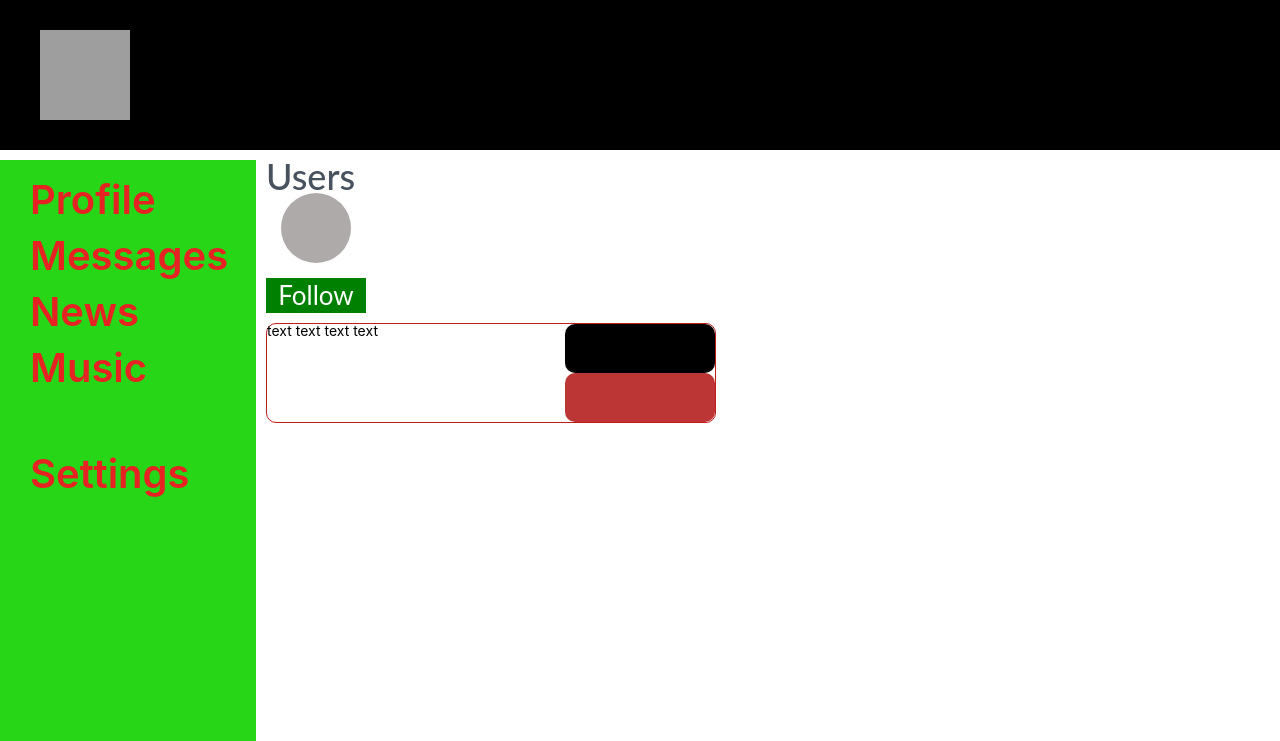
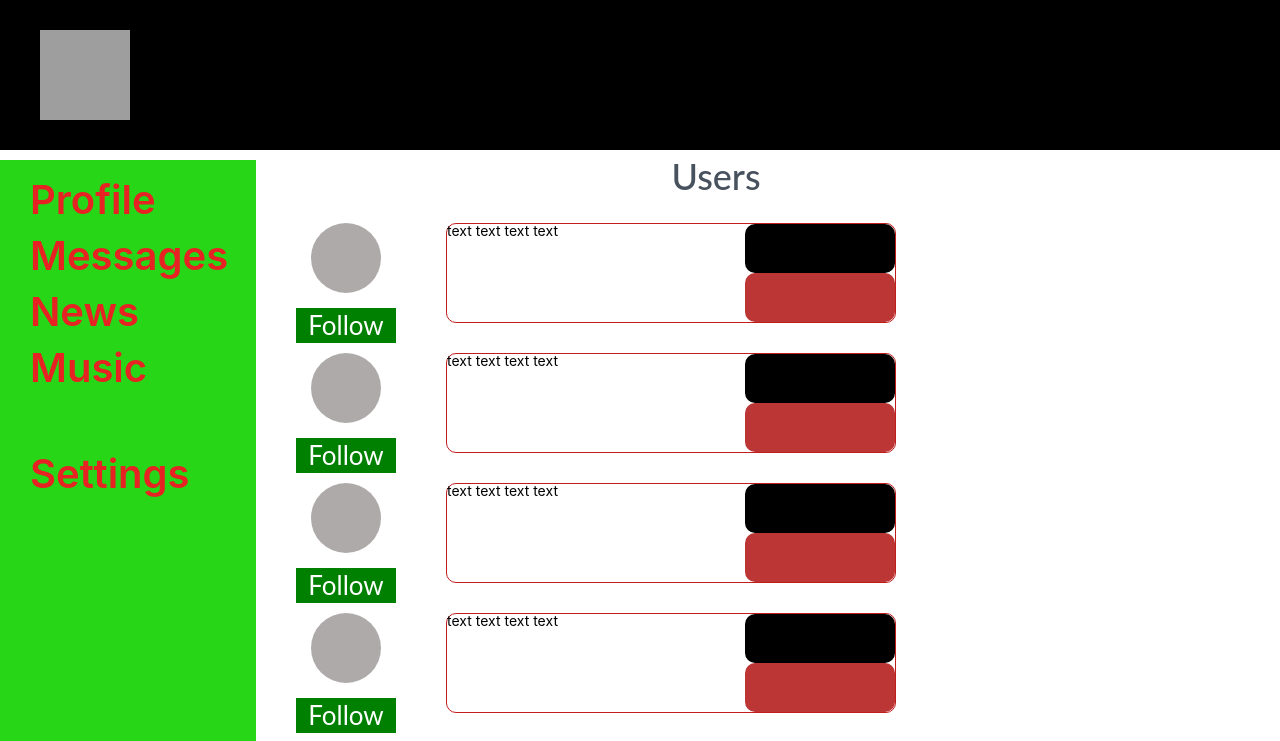
Before and after one commit to jaumamyfront-ender/ReactApp, a React (Create React App) app in the folder my-app/: page / in a window 1280 px wide. Shown: the top 741 px of the page. Built offline with nearby package versions, Linux system fonts and the light colour scheme; grey boxes are pictures that could not be loaded.

Commit message:
endBuildMessagesAlfaV

```diff
--- a/my-app/src/App.js
+++ b/my-app/src/App.js
@@ -2,7 +2,7 @@ import "./App.css";
 import Header from "./components/Header/Header.jsx";
 import Sidebar from "./components/Sidebar/Sidebar";
 // import Content from "./components/Content/Content";
-import Dialogs from "./components/Dialogs/Dialogs";
+import Messages from "./components/Messages/Messages";
 
 function App() {
   return (
@@ -10,7 +10,7 @@ function App() {
       <Header />
       <Sidebar />
 
-      <Dialogs />
+      <Messages />
     </div>
   );
 }
--- a/my-app/src/components/Dialogs/Dialogs.jsx
+++ /dev/null
@@ -1,27 +0,0 @@
-import React from "react";
-import classes from "./dialogs.module.css";
-const Dialogs = () => {
-  return (
-    <div className={classes.wrapper}>
-      <div className={classes.descriptionTitle}>
-        <p>Users</p>
-      </div>
-      <div className={classes.followUsers}>
-        <div className={classes.followUserImage}></div>
-        <div className={classes.followUserButton}>
-          <button>Follow</button>
-        </div>
-      </div>
-      <div className={classes.UserComments}>
-        <div className={classes.comment__area}>
-          <p>text text text text</p>
-        </div>
-        <div className={classes.info__container}>
-          <div className={classes.info__card}></div>
-          <div className={classes.info__about__User}></div>
-        </div>
-      </div>
-    </div>
-  );
-};
-export default Dialogs;
--- /dev/null
+++ b/my-app/src/components/Messages/Messages.jsx
@@ -0,0 +1,105 @@
+import React from "react";
+import classes from "./messages.module.css";
+const Messages = () => {
+  return (
+    <div className={classes.wrapper}>
+      <div className={classes.descriptionTitle}>
+        <p>Users</p>
+      </div>
+      <div className={classes.ContainerMessages}>
+        {" "}
+        <div className={classes.BlockDialogsWrapper}>
+          {" "}
+          <div className={classes.followUsers}>
+            <div className={classes.followUserImage}></div>
+            <div className={classes.followUserButton}>
+              <button>Follow</button>
+            </div>
+          </div>
+          <div className={classes.UserComments}>
+            <div className={classes.comment__area}>
+              <p>text text text text</p>
+            </div>
+            <div className={classes.info__container}>
+              <div className={classes.info__card}></div>
+              <div className={classes.info__about__User}></div>
+            </div>
+          </div>
+        </div>
+        <div className={classes.BlockDialogsWrapper}>
+          {" "}
+          <div className={classes.followUsers}>
+            <div className={classes.followUserImage}></div>
+            <div className={classes.followUserButton}>
+              <button>Follow</button>
+            </div>
+          </div>
+          <div className={classes.UserComments}>
+            <div className={classes.comment__area}>
+              <p>text text text text</p>
+            </div>
+            <div className={classes.info__container}>
+              <div className={classes.info__card}></div>
+              <div className={classes.info__about__User}></div>
+            </div>
+          </div>
+        </div>
+        <div className={classes.BlockDialogsWrapper}>
+          {" "}
+          <div className={classes.followUsers}>
+            <div className={classes.followUserImage}></div>
+            <div className={classes.followUserButton}>
+              <button>Follow</button>
+            </div>
+          </div>
+          <div className={classes.UserComments}>
+            <div className={classes.comment__area}>
+              <p>text text text text</p>
+            </div>
+            <div className={classes.info__container}>
+              <div className={classes.info__card}></div>
+              <div className={classes.info__about__User}></div>
+            </div>
+          </div>
+        </div>
+        <div className={classes.BlockDialogsWrapper}>
+          {" "}
+          <div className={classes.followUsers}>
+            <div className={classes.followUserImage}></div>
+            <div className={classes.followUserButton}>
+              <button>Follow</button>
+            </div>
+          </div>
+          <div className={classes.UserComments}>
+            <div className={classes.comment__area}>
+              <p>text text text text</p>
+            </div>
+            <div className={classes.info__container}>
+              <div className={classes.info__card}></div>
+              <div className={classes.info__about__User}></div>
+            </div>
+          </div>
+        </div>
+        <div className={classes.BlockDialogsWrapper}>
+          {" "}
+          <div className={classes.followUsers}>
+            <div className={classes.followUserImage}></div>
+            <div className={classes.followUserButton}>
+              <button>Follow</button>
+            </div>
+          </div>
+          <div className={classes.UserComments}>
+            <div className={classes.comment__area}>
+              <p>text text text text</p>
+            </div>
+            <div className={classes.info__container}>
+              <div className={classes.info__card}></div>
+              <div className={classes.info__about__User}></div>
+            </div>
+          </div>
+        </div>
+      </div>
+    </div>
+  );
+};
+export default Messages;
--- a/my-app/src/components/Dialogs/dialogs.module.css
+++ b/my-app/src/components/Messages/messages.module.css
@@ -12,6 +12,7 @@
     "usr com com"; */
 }
 .descriptionTitle {
+  align-self: center;
   /* display: grid;
   grid-area: tl;
   grid-column-start: span 3;
@@ -24,6 +25,19 @@
   line-height: 33px;
   text-align: left;
   font-weight: 500;
+}
+.ContainerMessages {
+  max-height: 900px;
+  width: 100%;
+  margin-left: 30px;
+  margin-top: 30px;
+}
+.BlockDialogsWrapper {
+  display: flex;
+  flex-direction: row;
+  justify-content: space-between;
+  max-width: 600px;
+  /* margin-top: 50px; */
 }
 .followUsers {
   grid-area: usr;
```
